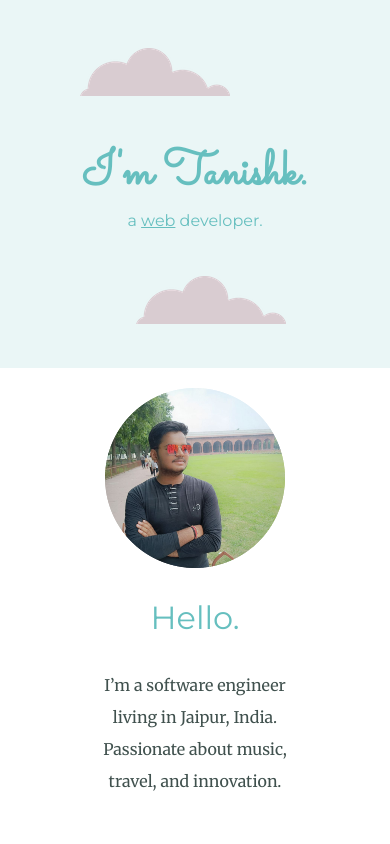
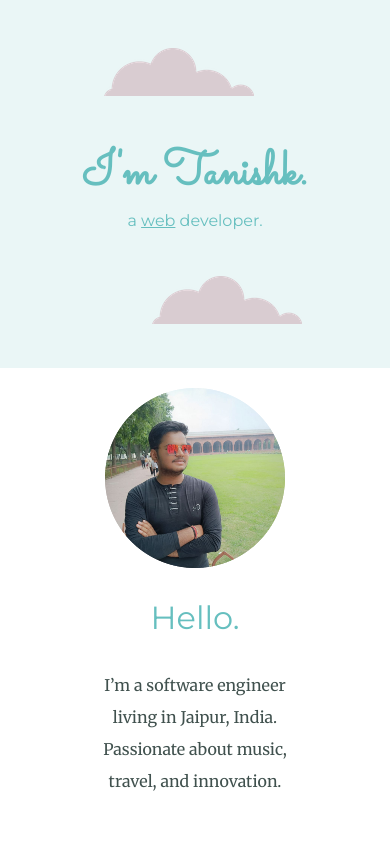
Before and after one commit to Tanishk47/CSS-Website, a plain HTML site: page index.html in a window 390 px wide. Shown: the top 844 px of the page. Drawn offline with Linux system fonts and the light colour scheme.

Commit message:
update  style.css

```diff
--- a/CSS/styles.css
+++ b/CSS/styles.css
@@ -177,7 +177,7 @@ hr{
 
   .top-cloud{
     position: static;
-    margin-right: 5rem;
+    margin-right: 2rem;
     margin-top: 2rem;
   }
 
@@ -208,7 +208,7 @@ hr{
   .bottom-cloud{
     position: static;
     margin-top: 2rem;
-    margin-left: 2rem;
+    margin-left: 4rem;
     margin-bottom: 2rem;
   }
   .intro{
```
